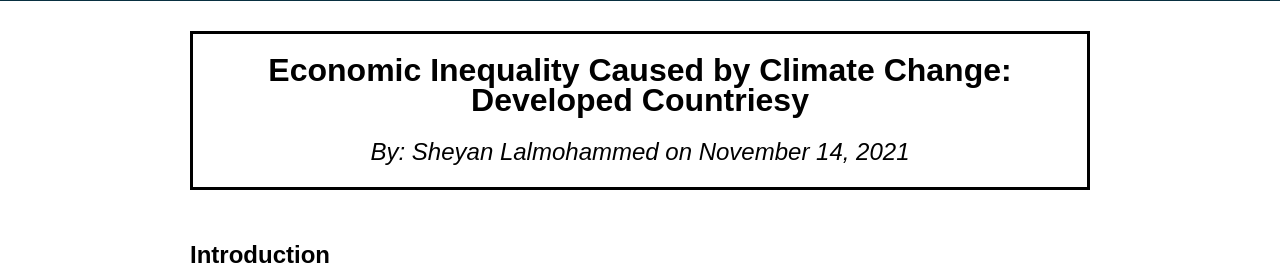
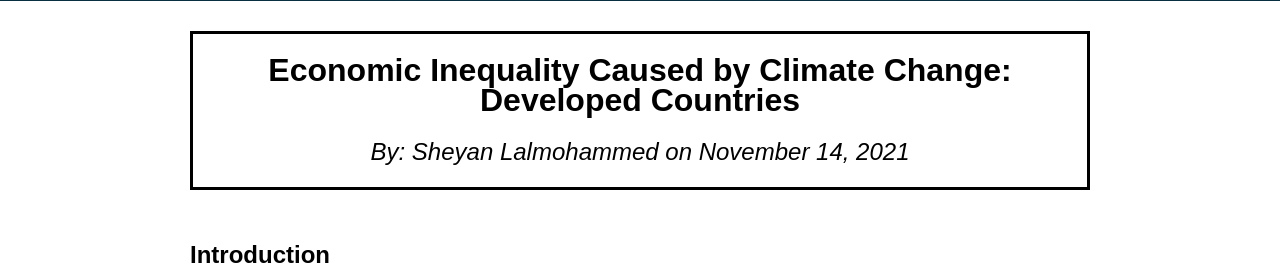
Before and after one commit to sheyanlalmohammed1/thecubixwebsite, a Flask app: page /2021/11/14/economic-inequality-caused-by-climate-change-developed-countries in a window 1280 px wide. Shown: the part 779-1057 px from the top of the page. Run offline with Flask 2, Linux system fonts and the light colour scheme.

Commit message:
commit on 'main'

```diff
--- a/templates/articlepage.html
+++ b/templates/articlepage.html
@@ -4,6 +4,7 @@
     <head>
         <title>Cubix Research</title>
         <link rel="stylesheet" href="/static/css/articlepage.css">
+        <meta name="viewport" content="width=device-width, initial-scale=1">
     </head>
 
     <body>
--- a/templates/economicinequalitycausedbyclimatechangedevelopedcountries.html
+++ b/templates/economicinequalitycausedbyclimatechangedevelopedcountries.html
@@ -45,7 +45,7 @@
         <div class="container2">
             <div class="article">
                 <div style="border:medium solid black">
-                  <h1 style="text-align:center;">Economic Inequality Caused by Climate Change: Developed Countriesy</h1>
+                  <h1 style="text-align:center;">Economic Inequality Caused by Climate Change: Developed Countries</h1>
                   <h2 style="text-align: center; font-weight: 400;"><em>By: Sheyan Lalmohammed on November 14, 2021</em></h2>
                 </div>
                 <br>
```
